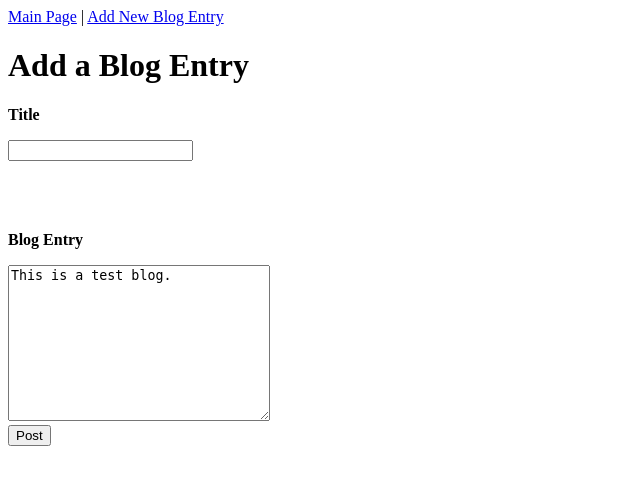
After one commit to OldClockWork/build-a-blog, a Flask app: page /newpost in a window 1280 px wide. The commit adds this page. Shown: the top 485 px of the page, without its empty margins (0-640 px from the left). Run offline with Flask 2, Linux system fonts and the light colour scheme.

Commit message:
FINISHED

```diff
--- a/main.py
+++ b/main.py
@@ -1,4 +1,4 @@
-from flask import Flask, request, redirect, render_template
+from flask import Flask, request, redirect, render_template, flash
 from flask_sqlalchemy import SQLAlchemy
 
 app = Flask(__name__)
@@ -12,38 +12,50 @@ class Blog(db.Model):
 
     id = db.Column(db.Integer, primary_key=True)
     title = db.Column(db.String(120))
-    body = db.Column(db.String(120))
+    body = db.Column(db.String(500))
 
-    def __init__(self, name):
-        self.name = name
-        self.completed = False
+    def __init__(self, title, body):
+        self.title = title
+        self.body = body
+
+#----------------------POST CONFIRMATION
+@app.route("/postCon", methods=["POST"])
+def posting():
+
+    title = request.form['title']
+    body = request.form['body']
+    error = ""
+
+    if(title.strip() == "" or body.strip() == ""):
+        error = "Error: Title or textarea can't not be left empty..."
+        return render_template("newpost.html", error=error)
+
+    else:
+        post = Blog(title=title, body=body)
+        db.session.add(post)
+        db.session.commit()
+        return render_template("postCon.html")
 
 
-@app.route('/', methods=['POST', 'GET'])
-def index():
-
-    if request.method == 'POST':
-        task_name = request.form['task']
-        new_task = Task(task_name)
-        db.session.add(new_task)
-        db.session.commit()
-
-    tasks = Task.query.filter_by(completed=False).all()
-    completed_tasks = Task.query.filter_by(completed=True).all()
-    return render_template('todos.html',title="Get It Done!",
-        tasks=tasks, completed_tasks=completed_tasks)
+#----------------------CREATE POST
+@app.route("/newpost", methods=["GET"])
+def new_post():
+    return render_template("newpost.html")
 
 
-@app.route('/delete-task', methods=['POST'])
-def delete_task():
+#----------------------FOCUS ON CLICKED POST
+@app.route("/focus_post", methods=["GET"])
+def post_focus():
+    id = request.args.get("id")
+    entry = Blog.query.get(int(id))
+    return render_template("focus_post.html", title=entry.title, body=entry.body)
 
-    task_id = int(request.form['task-id'])
-    task = Task.query.get(task_id)
-    task.completed = True
-    db.session.add(task)
-    db.session.commit()
 
-    return redirect('/')
+#----------------------MAIN PAGE
+@app.route("/", methods=['POST', 'GET'])
+def index():
+    post = Blog.query.filter_by().all()
+    return render_template("main.html", blog = post)
 
 
 if __name__ == '__main__':
--- a/templates/base.html
+++ b/templates/base.html
@@ -1,12 +1,19 @@
-<!doctype html>
-<html>
-    <head>
-        <title>{{title}}</title>
-    </head>
+
+
+<!DOCTYPE html>
+<html lang="en">
+<head>
+    <meta charset="UTF-8">
+    <meta name="viewport" content="width=device-width, initial-scale=1.0">
+    <meta http-equiv="X-UA-Compatible" content="ie=edge">
+    <title>Document</title>
+</head>
 <body>
+        <a href="/">Main Page</a> | <a href="newpost">Add New Blog Entry</a>
 
-    {% block content %}
-    {% endblock %}
+{% block content %}
+
+{% endblock %}
 
 </body>
 </html>
--- /dev/null
+++ b/templates/newpost.html
@@ -0,0 +1,29 @@
+{% extends "base.html" %}
+
+{% block content %}
+
+    <h1>Add a Blog Entry</h1>
+
+<form action="postCon" method="POST">
+
+    {{error}}
+
+    <label>
+        <p><strong>Title</strong></p>
+        <input type="text" name="title" value=""/>
+    </label>
+    <br>
+    <br>
+    <br>
+    <br>
+
+    <label>
+        <p><strong>Blog Entry</strong></p>
+        <textarea name="body" cols="30" rows="10">This is a test blog.</textarea>
+    </label>
+    <br>
+
+    <input type="submit" value="Post">
+</form>
+
+{% endblock %}
```
Also changed, not shown: templates/focus_post.html (added, +12 -0 lines), templates/main.html (added, +25 -0 lines), templates/postCon.html (added, +7 -0 lines), templates/todos.html (deleted, +0 -42 lines).
